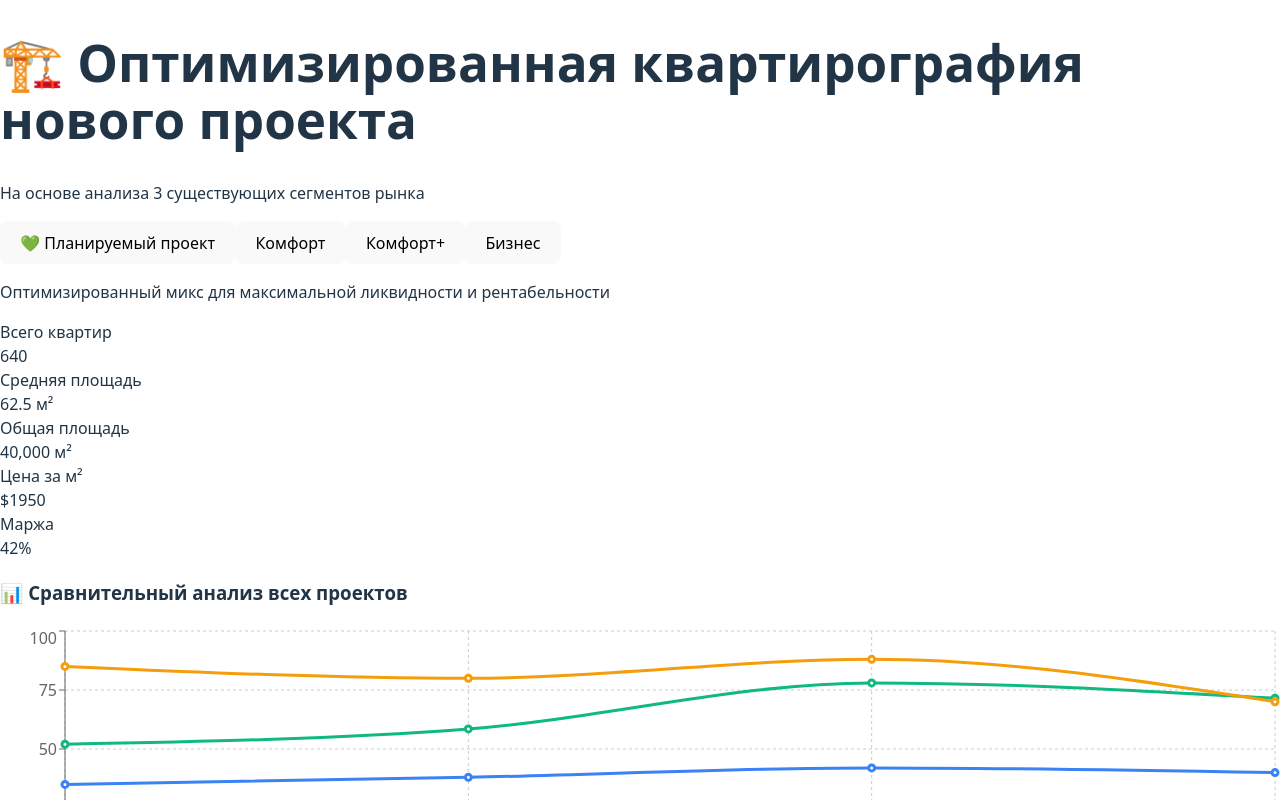
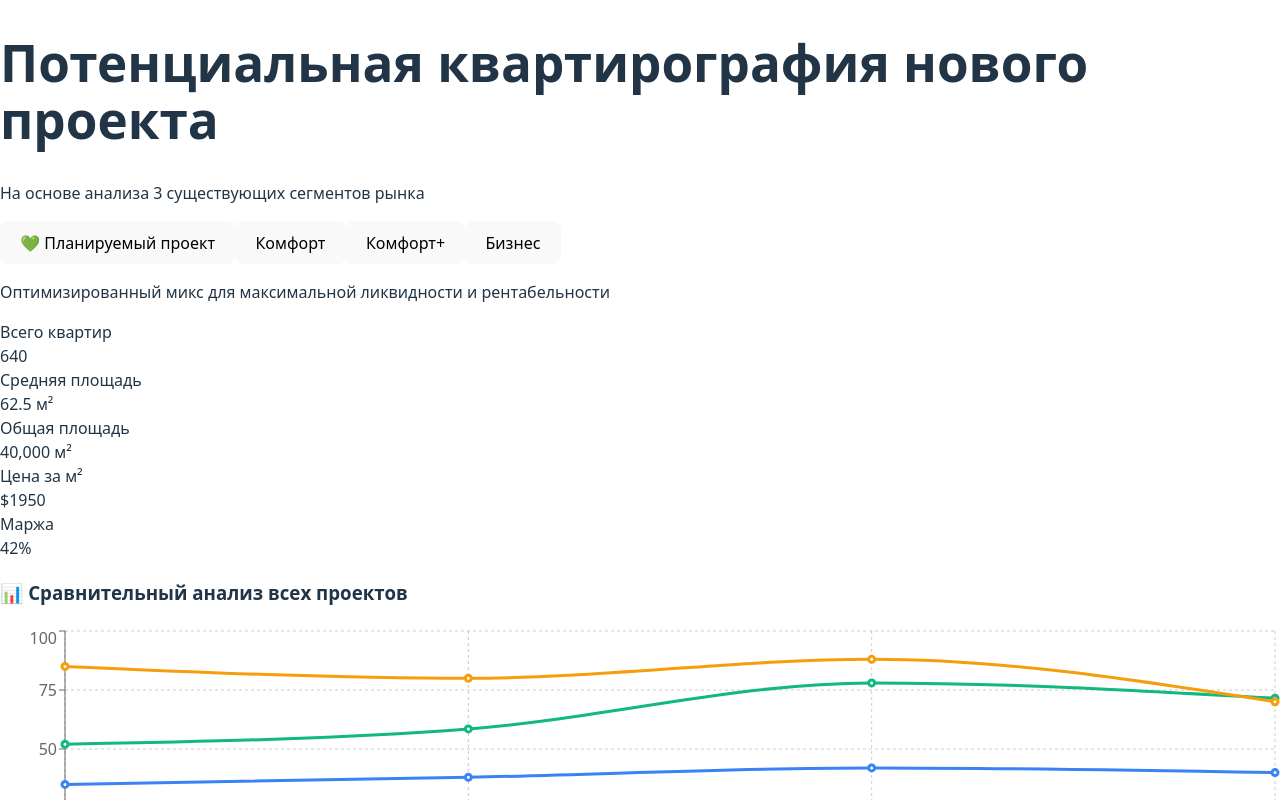
Before and after one commit to BarBerryy/apartment-dashboard, a React (Vite) app: page / in a window 1280 px wide. Shown: the top 800 px of the page. Built offline with nearby package versions, Linux system fonts and the light colour scheme.

Commit message:
Мои изменения

```diff
--- a/src/components/ApartmentMixDashboard.tsx
+++ b/src/components/ApartmentMixDashboard.tsx
@@ -141,7 +141,7 @@ const OptimizedApartmentMixDashboard = () => {
       <div className="bg-white rounded-xl shadow-2xl p-8">
         <div className="text-center mb-6">
           <h1 className="text-4xl font-bold text-gray-800 mb-2">
-            🏗️ Оптимизированная квартирография нового проекта
+            Потенциальная квартирография нового проекта
           </h1>
           <p className="text-lg text-gray-600">
             На основе анализа 3 существующих сегментов рынка
```
